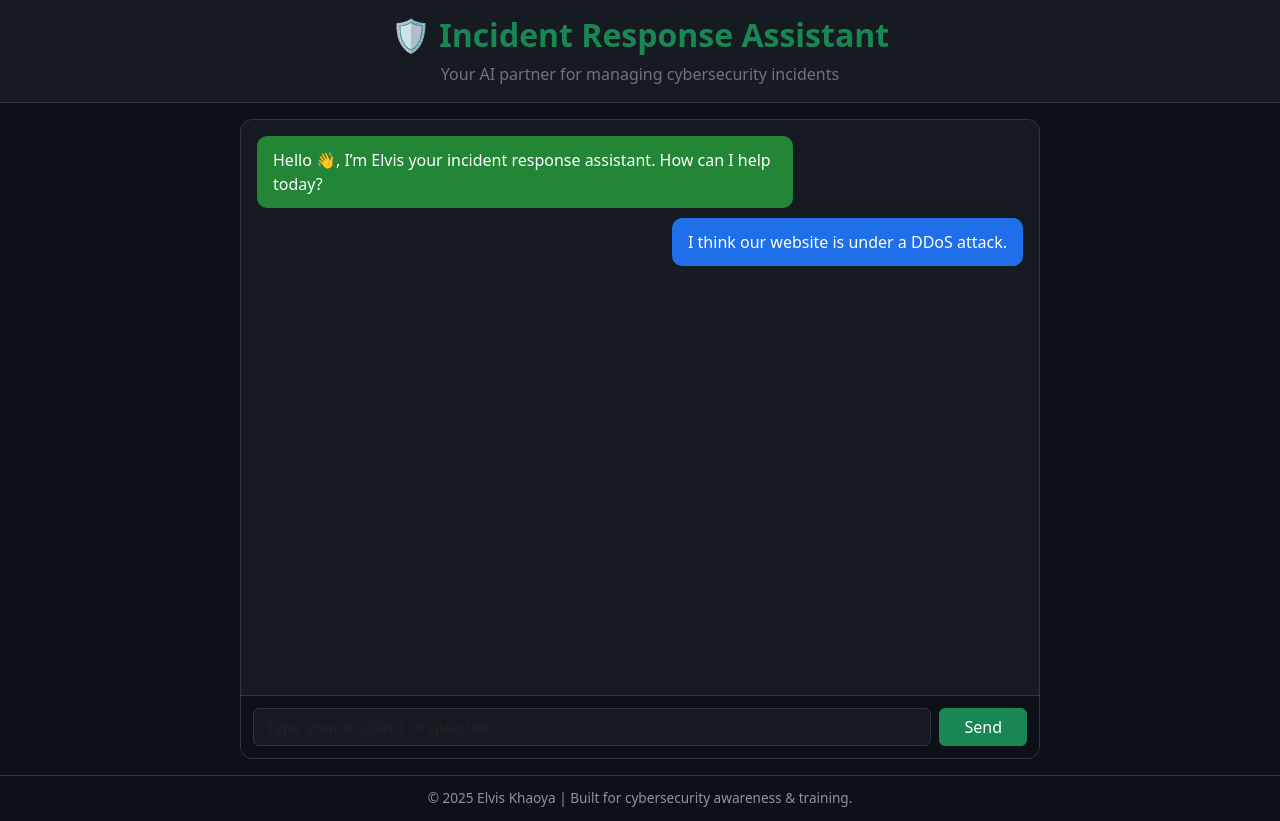
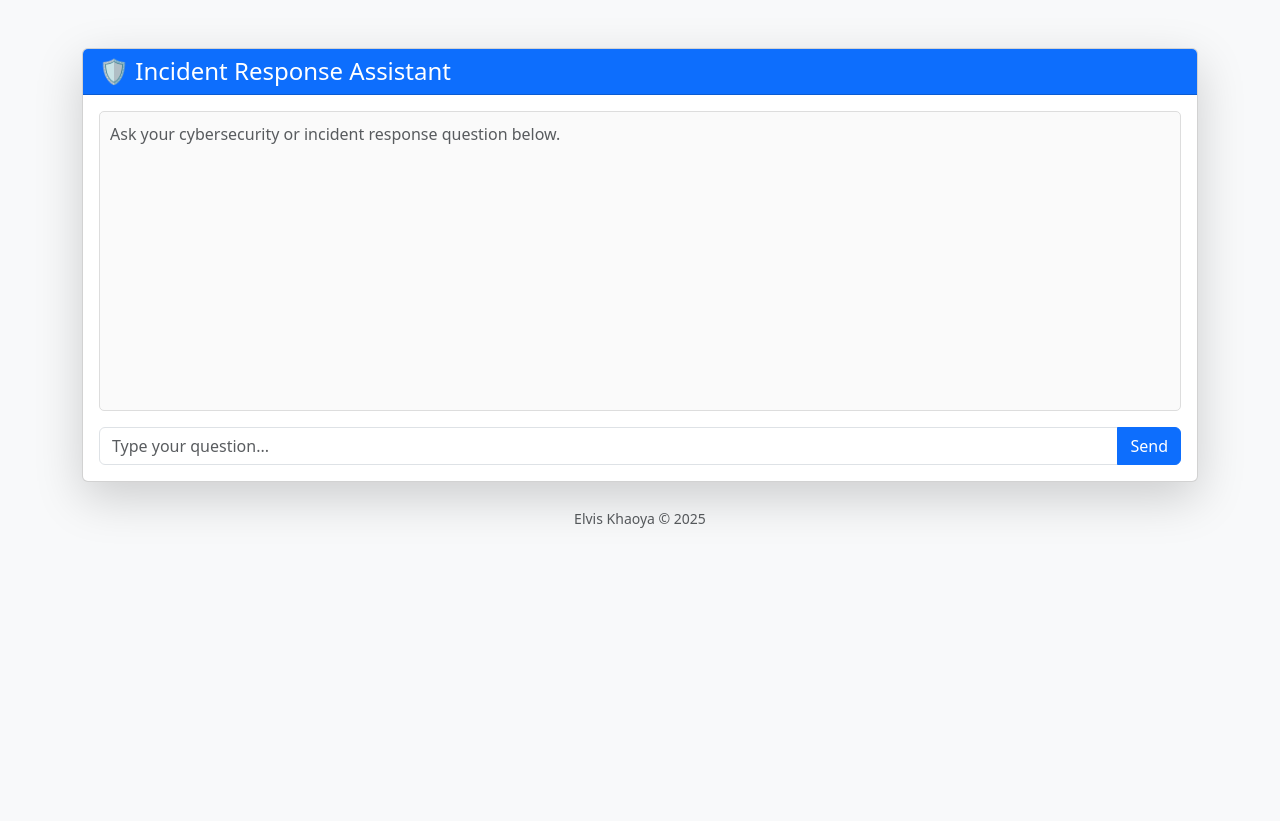
Before and after one commit to Elvis-Khaoya/incident-response, a Flask app: page / in a window 1280 px wide. After the commit the page ends 528 px from the top, so only its background shows below. Run offline with Flask 3, Linux system fonts and the light colour scheme.

Commit message:
Add files via upload

```diff
--- /dev/null
+++ b/requirements.txt
@@ -0,0 +1,4 @@
+Flask
+openai
+python-dotenv
+gunicorn
--- a/templates/index.html
+++ b/templates/index.html
@@ -4,149 +4,71 @@
   <meta charset="UTF-8">
   <meta name="viewport" content="width=device-width, initial-scale=1.0">
   <title>Incident Response Assistant</title>
-  <link href="https://cdn.jsdelivr.net/npm/bootstrap@5.3.3/dist/css/bootstrap.min.css" rel="stylesheet">
-  <style>
-    body {
-      background-color: #0d1117;
-      color: #e6edf3;
-      display: flex;
-      flex-direction: column;
-      min-height: 100vh;
-    }
-    header {
-      background-color: #161b22;
-      border-bottom: 1px solid #30363d;
-    }
-    .chat-container {
-      flex: 1;
-      display: flex;
-      justify-content: center;
-      align-items: center;
-      padding: 1rem;
-    }
-    .chat-box {
-      width: 100%;
-      max-width: 800px;
-      background-color: #161b22;
-      border: 1px solid #30363d;
-      border-radius: 12px;
-      display: flex;
-      flex-direction: column;
-      overflow: hidden;
-      height: 80vh;
-    }
-    .messages {
-      flex: 1;
-      overflow-y: auto;
-      padding: 1rem;
-    }
-    .assistant-msg {
-      background-color: #238636;
-      color: white;
-      padding: 0.75rem 1rem;
-      border-radius: 10px;
-      max-width: 70%;
-      margin-bottom: 10px;
-    }
-    .user-msg {
-      background-color: #1f6feb;
-      color: white;
-      padding: 0.75rem 1rem;
-      border-radius: 10px;
-      max-width: 70%;
-      margin-bottom: 10px;
-      align-self: flex-end;
-    }
-    .input-area {
-      background-color: #0d1117;
-      border-top: 1px solid #30363d;
-      padding: 0.75rem;
-      display: flex;
-      gap: 0.5rem;
-    }
-    .input-area input {
-      background-color: #161b22;
-      color: #e6edf3;
-      border: 1px solid #30363d;
-    }
-    footer {
-      text-align: center;
-      font-size: 0.85rem;
-      color: #8b949e;
-      padding: 0.75rem;
-      border-top: 1px solid #30363d;
-    }
-  </style>
+  <link href="https://cdn.jsdelivr.net/npm/bootstrap@5.3.0/dist/css/bootstrap.min.css" rel="stylesheet">
 </head>
-<body>
-
-  <!-- Header -->
-  <header class="py-3 text-center">
-    <h2 class="text-success fw-bold">🛡️ Incident Response Assistant</h2>
-    <p class="text-secondary mb-0">Your AI partner for managing cybersecurity incidents</p>
-  </header>
-
-  <!-- Main Chat Interface -->
-  <div class="chat-container">
-    <div class="chat-box d-flex flex-column">
-      <div class="messages d-flex flex-column">
-        <div class="assistant-msg">Hello 👋, I’m Elvis your incident response assistant. How can I help today?</div>
-        <div class="user-msg">I think our website is under a DDoS attack.</div>
+<body class="bg-light">
+  <div class="container mt-5">
+    <div class="card shadow-lg">
+      <div class="card-header bg-primary text-white">
+        <h4 class="mb-0">🛡️ Incident Response Assistant</h4>
+      </div>
+      <div class="card-body">
+        <div id="chat-box" class="mb-3" style="height: 300px; overflow-y: auto; border: 1px solid #ddd; padding: 10px; border-radius: 5px; background: #fafafa;">
+          <p class="text-muted">Ask your cybersecurity or incident response question below.</p>
+        </div>
+        <div class="input-group">
+          <input type="text" id="user-input" class="form-control" placeholder="Type your question...">
+          <button id="send-btn" class="btn btn-primary">Send</button>
         </div>
 
-      <!-- Input Field -->
-      <form class="input-area" id="chat-form">
-        <input type="text" id="user-input" class="form-control" placeholder="Type your incident or question..." required>
-        <button type="submit" class="btn btn-success px-4">Send</button>
-      </form>
+        <!-- 🔄 Spinner -->
+        <div id="loading" class="text-center mt-3" style="display: none;">
+          <div class="spinner-border text-primary" role="status"></div>
+          <p class="mt-2 text-muted">Analyzing your question...</p>
+        </div>
+      </div>
     </div>
   </div>
 
-  <!-- Footer -->
-  <footer>
-    © 2025 Elvis Khaoya | Built for cybersecurity awareness & training.
-  </footer>
 
-  <script src="https://cdn.jsdelivr.net/npm/bootstrap@5.3.3/dist/js/bootstrap.bundle.min.js"></script>
 
   <script>
-  const form = document.getElementById('chat-form');
-  const input = document.getElementById('user-input');
-  const messages = document.querySelector('.messages');
+    document.getElementById("send-btn").addEventListener("click", async () => {
+      const userInput = document.getElementById("user-input");
+      const chatBox = document.getElementById("chat-box");
+      const loading = document.getElementById("loading");
 
-  form.addEventListener('submit', async e => {
-    e.preventDefault();
-    const text = input.value.trim();
-    if (!text) return;
+      const message = userInput.value.trim();
+      if (!message) return;
 
       // Add user message
-    const userMsg = document.createElement('div');
-    userMsg.className = 'user-msg';
-    userMsg.textContent = text;
-    messages.appendChild(userMsg);
-    messages.scrollTop = messages.scrollHeight;
+      chatBox.innerHTML += `<p><strong>You:</strong> ${message}</p>`;
+      userInput.value = "";
 
-    input.value = '';
+      // Show spinner
+      loading.style.display = "block";
 
-    // Send to Flask backend
+      try {
         const response = await fetch("/chat", {
           method: "POST",
           headers: { "Content-Type": "application/json" },
-      body: JSON.stringify({ message: text })
+          body: JSON.stringify({ message }),
         });
 
         const data = await response.json();
 
-    // Add AI reply
-    const botMsg = document.createElement('div');
-    botMsg.className = 'assistant-msg';
-    botMsg.innerHTML = `<b>${data.category}:</b><br>${data.response.replace(/\n/g, '<br>')}`;
-    messages.appendChild(botMsg);
-    messages.scrollTop = messages.scrollHeight;
+        // Hide spinner
+        loading.style.display = "none";
+
+        chatBox.innerHTML += `<p><strong>Bot:</strong> ${data.response}</p>`;
+        chatBox.scrollTop = chatBox.scrollHeight;
+      } catch (error) {
+        loading.style.display = "none";
+        chatBox.innerHTML += `<p class="text-danger"><strong>Error:</strong> Could not connect to server.</p>`;
+      }
     });
   </script>
-
-
-
+  <footer class="text-center mt-4 mb-2 text-muted">
+    <small>Elvis Khaoya © 2025</small>
 </body>
 </html>
```
Also changed, not shown: render.yaml (added, +9 -0 lines). Lines whose indentation alone changed are shown as unchanged.
